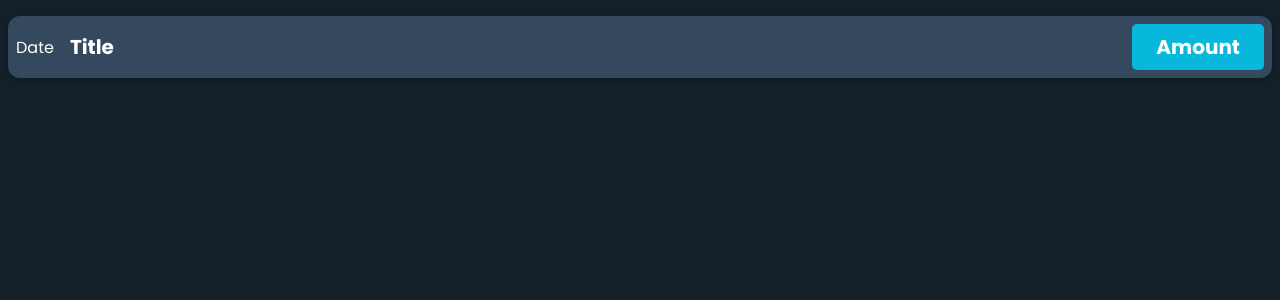
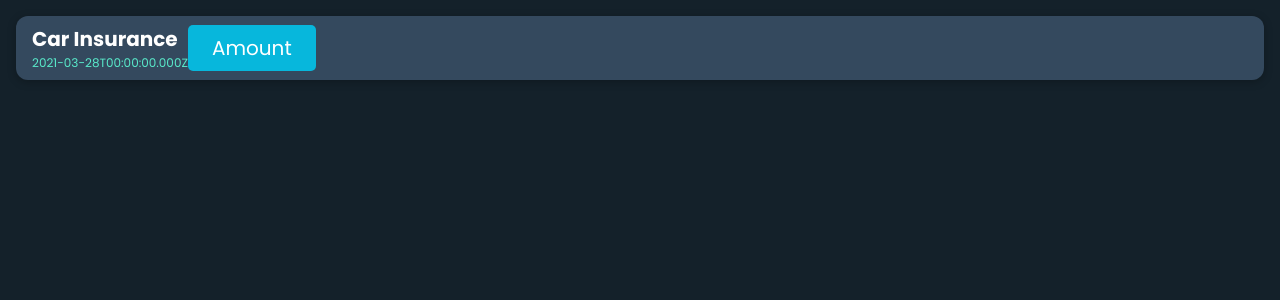
Before and after one commit to Millenmark/react-mini-expense-tracker, a React (Vite) app: page / in a window 1280 px wide. Shown: the top 300 px of the page. Built offline with nearby package versions, Linux system fonts and the light colour scheme.

Commit message:
updated styling for expense item component

```diff
--- a/src/components/expenseItem/ExpenseItem.jsx
+++ b/src/components/expenseItem/ExpenseItem.jsx
@@ -2,11 +2,17 @@ import './ExpenseItemStyle.css'
 import React from 'react'
 
 const ExpenseItem = () => {
+  const expenseDate = new Date(2021, 2, 28)
+  const expenseTitle = 'Car Insurance'
+  const expenseAmount = 294.67
+
   return (
     <div className='expense-item'>
-      <div>Date</div>
+      <div className="expense-item__title">
+        <h2>{expenseTitle}</h2>
+        <div className='expense-item__date'>{expenseDate.toISOString()}</div>
+      </div>
       <div className='expense-item__description'>
-        <h2>Title</h2>
         <div className='expense-item__price'>Amount</div>
       </div>
     </div>
--- a/src/components/expenseItem/ExpenseItemStyle.css
+++ b/src/components/expenseItem/ExpenseItemStyle.css
@@ -3,10 +3,15 @@
   justify-content: space-between;
   align-items: center;
   box-shadow: 0 2px 8px rgba(0, 0, 0, 0.25);
-  padding: 0.5rem;
-  margin: 1rem 0;
+  padding: 0.5rem 1rem;
+  margin: 1rem .5rem;
   border-radius: 12px;
   background-color: var(--color-dark);
+}
+
+.expense-item__date {
+  color: var(--color-secondary);
+  font-size: 12px;
 }
 
 .expense-item__description {
@@ -20,14 +25,14 @@
 }
 
 .expense-item h2 {
-  font-size: 1rem;
+  font-size: 1.25rem;
   flex: 1;
-  margin: 0 1rem;
+  margin: 0;
 }
 
 .expense-item__price {
   font-size: 1rem;
-  font-weight: bold;
+  /* font-weight: bold; */
   background-color: var(--color-complement);
   /* border: 1px solid white; */
   padding: 0.5rem;
@@ -42,10 +47,6 @@
     flex: 1;
   }
 
-  .expense-item__description h2 {
-    font-size: 1.25rem;
-  }
-
   .expense-item__price {
     font-size: 1.25rem;
     padding: 0.5rem 1.5rem;
```
